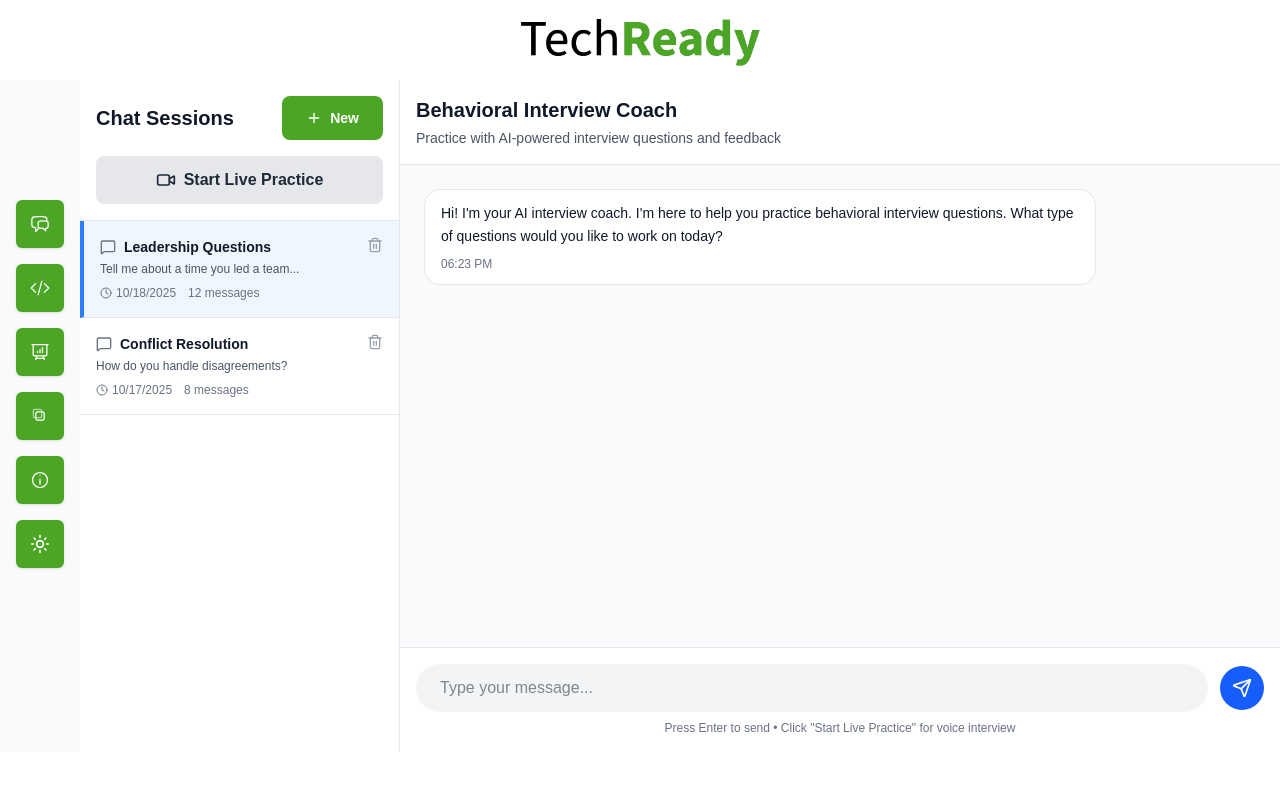
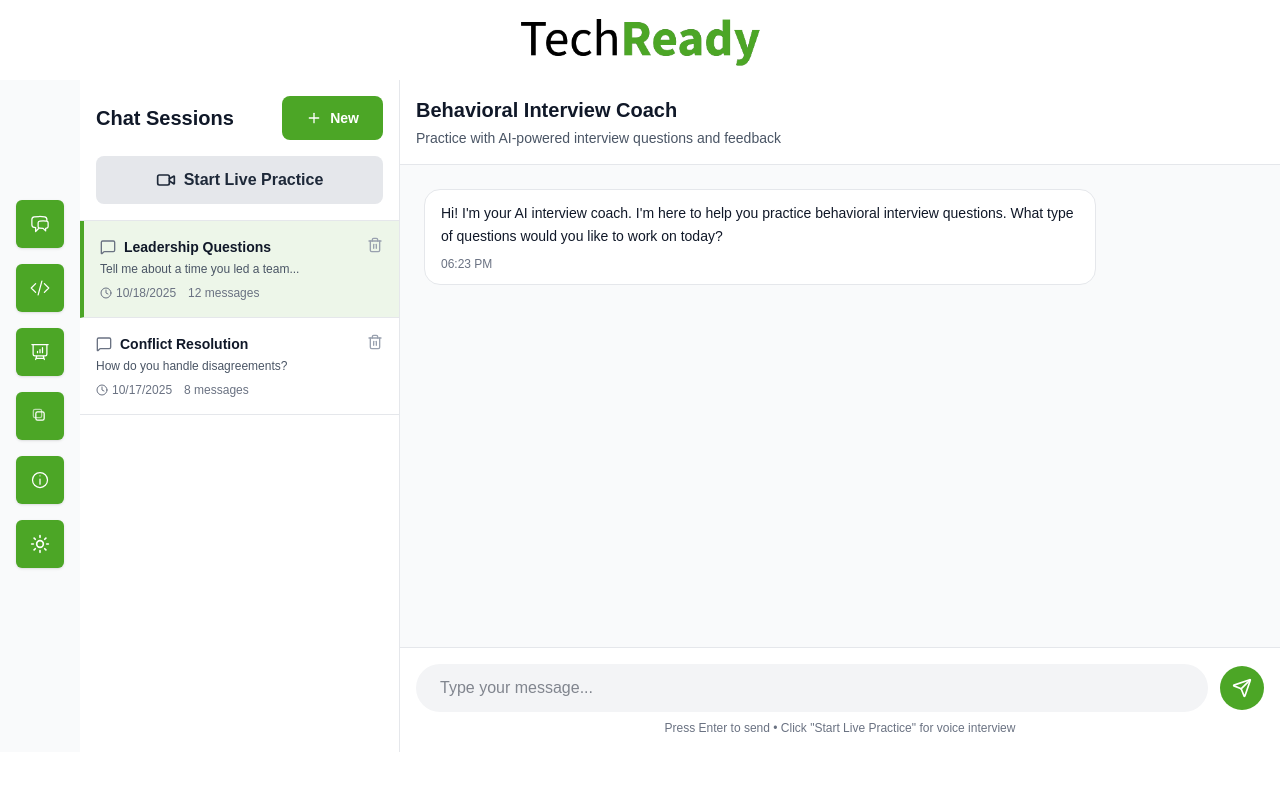
Before and after one commit to Loganaan/kstate-hackathon-2025, a Next.js app: page /interview/behavioral in a window 1280 px wide. Shown: the top 790 px of the page. Built offline with nearby package versions, Linux system fonts and the light colour scheme.

Commit message:
refac: add components from behavior page

```diff
--- a/src/app/interview/behavioral/page.tsx
+++ b/src/app/interview/behavioral/page.tsx
@@ -1,8 +1,12 @@
 'use client';
 
 import { useState } from 'react';
-import { Send, Mic, Plus, MessageSquare, Video, Clock, Trash2 } from 'lucide-react';
+import { Plus, Video } from 'lucide-react';
 import Button from '@/components/Button';
+import ChatMessage from './components/ChatMessage';
+import SessionCard from './components/SessionCard';
+import LivePracticeModal from './components/LivePracticeModal';
+import ChatInput from './components/ChatInput';
 
 interface Message {
   id: string;
@@ -114,7 +118,7 @@ export default function BehavioralInterviewPage() {
               <h2 className="text-xl font-semibold text-gray-900 dark:text-gray-100">Chat Sessions</h2>
               <Button
                 variant="primary"
-                className="flex items-center gap-2 text-sm"
+                className="flex items-center gap-2 text-sm bg-[rgba(76,166,38,1)] hover:bg-[rgba(76,166,38,0.9)]"
                 onClick={createNewSession}
               >
                 <Plus className="w-4 h-4" />
@@ -125,7 +129,7 @@ export default function BehavioralInterviewPage() {
             {/* Live Practice Button */}
             <Button
               variant="secondary"
-              className="w-full flex items-center justify-center gap-2"
+              className="w-full flex items-center justify-center gap-2 border-[rgba(76,166,38,1)] text-[rgba(76,166,38,1)] hover:bg-[rgba(76,166,38,0.1)]"
               onClick={() => setShowLiveModal(true)}
             >
               <Video className="w-5 h-5" />
@@ -136,43 +140,17 @@ export default function BehavioralInterviewPage() {
           {/* Sessions List */}
           <div className="flex-1 overflow-y-auto">
             {sessions.map((session) => (
-              <div
+              <SessionCard
                 key={session.id}
-                className={`p-4 border-b border-gray-200 dark:border-gray-800 cursor-pointer hover:bg-gray-50 dark:hover:bg-gray-800 transition-colors ${
-                  activeSessionId === session.id ? 'bg-blue-50 dark:bg-blue-900/20 border-l-4 border-l-blue-500' : ''
-                }`}
-                onClick={() => setActiveSessionId(session.id)}
-              >
-                <div className="flex items-start justify-between">
-                  <div className="flex-1 min-w-0">
-                    <div className="flex items-center gap-2 mb-1">
-                      <MessageSquare className="w-4 h-4 text-gray-500 dark:text-gray-400 flex-shrink-0" />
-                      <h3 className="font-semibold text-gray-900 dark:text-gray-100 truncate text-sm">
-                        {session.title}
-                      </h3>
-                    </div>
-                    <p className="text-xs text-gray-600 dark:text-gray-400 truncate">
-                      {session.lastMessage}
-                    </p>
-                    <div className="flex items-center gap-3 mt-2 text-xs text-gray-500 dark:text-gray-500">
-                      <span className="flex items-center gap-1">
-                        <Clock className="w-3 h-3" />
-                        {session.timestamp.toLocaleDateString()}
-                      </span>
-                      <span>{session.messageCount} messages</span>
-                    </div>
-                  </div>
-                  <button
-                    onClick={(e) => {
-                      e.stopPropagation();
-                      deleteSession(session.id);
-                    }}
-                    className="text-gray-400 hover:text-red-500 dark:hover:text-red-400 ml-2"
-                  >
-                    <Trash2 className="w-4 h-4" />
-                  </button>
-                </div>
-              </div>
+                id={session.id}
+                title={session.title}
+                lastMessage={session.lastMessage}
+                timestamp={session.timestamp}
+                messageCount={session.messageCount}
+                isActive={activeSessionId === session.id}
+                onSelect={setActiveSessionId}
+                onDelete={deleteSession}
+              />
             ))}
           </div>
         </div>
@@ -192,110 +170,34 @@ export default function BehavioralInterviewPage() {
           {/* Messages Area */}
           <div className="flex-1 overflow-y-auto p-6 space-y-4 bg-gray-50 dark:bg-gray-950">
             {messages.map((message) => (
-              <div
+              <ChatMessage
                 key={message.id}
-                className={`flex ${message.role === 'user' ? 'justify-end' : 'justify-start'}`}
-              >
-                <div
-                  className={`max-w-2xl rounded-2xl px-4 py-3 ${
-                    message.role === 'user'
-                      ? 'bg-blue-600 text-white'
-                      : 'bg-white dark:bg-gray-800 text-gray-900 dark:text-gray-100 border border-gray-200 dark:border-gray-700'
-                  }`}
-                >
-                  <p className="text-sm leading-relaxed">{message.content}</p>
-                  <span className={`text-xs mt-2 block ${
-                    message.role === 'user' ? 'text-blue-100' : 'text-gray-500 dark:text-gray-400'
-                  }`}>
-                    {message.timestamp.toLocaleTimeString([], { hour: '2-digit', minute: '2-digit' })}
-                  </span>
-                </div>
-              </div>
+                role={message.role}
+                content={message.content}
+                timestamp={message.timestamp}
+              />
             ))}
           </div>
 
           {/* Input Area */}
-          <div className="p-4 border-t border-gray-200 dark:border-gray-800 bg-white dark:bg-gray-900">
-            <div className="flex items-center gap-3">
-              <input
-                type="text"
+          <ChatInput
             value={inputMessage}
-                onChange={(e) => setInputMessage(e.target.value)}
-                onKeyPress={(e) => e.key === 'Enter' && handleSendMessage()}
-                placeholder="Type your message..."
-                className="flex-1 bg-gray-100 dark:bg-gray-800 text-gray-900 dark:text-gray-100 rounded-full px-6 py-3 focus:outline-none focus:ring-2 focus:ring-blue-500 border-none"
+            onChange={setInputMessage}
+            onSend={handleSendMessage}
           />
-              <button
-                onClick={handleSendMessage}
-                className="bg-blue-600 hover:bg-blue-700 text-white rounded-full p-3 transition-colors"
-              >
-                <Send className="w-5 h-5" />
-              </button>
-            </div>
-            <p className="text-xs text-gray-500 dark:text-gray-400 mt-2 text-center">
-              Press Enter to send • Click &quot;Start Live Practice&quot; for voice interview
-            </p>
-          </div>
         </div>
       </div>
 
       {/* Live Practice Modal */}
-      {showLiveModal && (
-        <div className="fixed inset-0 bg-black/50 flex items-center justify-center z-50 pl-20">
-          <div className="bg-white dark:bg-gray-800 rounded-2xl shadow-2xl max-w-2xl w-full mx-4 overflow-hidden">
-            {/* Modal Header */}
-            <div className="p-6 border-b border-gray-200 dark:border-gray-700">
-              <h2 className="text-2xl font-bold text-gray-900 dark:text-gray-100">Live Practice Interview</h2>
-              <p className="text-gray-600 dark:text-gray-400 mt-1">
-                Get ready for a real-time voice interview session
-              </p>
-            </div>
-
-            {/* Modal Content */}
-            <div className="p-6 space-y-6">
-              <div className="bg-blue-50 dark:bg-blue-900/30 rounded-lg p-4 border border-blue-200 dark:border-blue-800">
-                <h3 className="font-semibold text-gray-900 dark:text-gray-100 mb-2">What to expect:</h3>
-                <ul className="text-sm text-gray-700 dark:text-gray-300 space-y-2">
-                  <li>• Real-time voice conversation with AI interviewer</li>
-                  <li>• 5-7 behavioral questions based on STAR method</li>
-                  <li>• Live transcription and feedback</li>
-                  <li>• Session recorded for later review</li>
-                  <li>• Approximately 15-20 minutes</li>
-                </ul>
-              </div>
-
-              <div className="flex items-center gap-3 p-4 bg-yellow-50 dark:bg-yellow-900/20 rounded-lg border border-yellow-200 dark:border-yellow-800">
-                <Mic className="w-5 h-5 text-yellow-600 dark:text-yellow-400 flex-shrink-0" />
-                <p className="text-sm text-gray-700 dark:text-gray-300">
-                  Please ensure your microphone is enabled and you&apos;re in a quiet environment
-                </p>
-              </div>
-            </div>
-
-            {/* Modal Footer */}
-            <div className="p-6 bg-gray-50 dark:bg-gray-900 border-t border-gray-200 dark:border-gray-700 flex gap-3 justify-end">
-              <Button
-                variant="secondary"
-                onClick={() => setShowLiveModal(false)}
-              >
-                Cancel
-              </Button>
-              <Button
-                variant="primary"
-                className="flex items-center gap-2"
-                onClick={() => {
+      <LivePracticeModal
+        isOpen={showLiveModal}
+        onClose={() => setShowLiveModal(false)}
+        onStart={() => {
           // TODO: Navigate to live practice session
           setShowLiveModal(false);
           alert('Starting live practice session...');
         }}
-              >
-                <Video className="w-4 h-4" />
-                Start Session
-              </Button>
-            </div>
-          </div>
-        </div>
-      )}
+      />
     </div>
   );
 }
```
Lines whose indentation alone changed are shown as unchanged.
